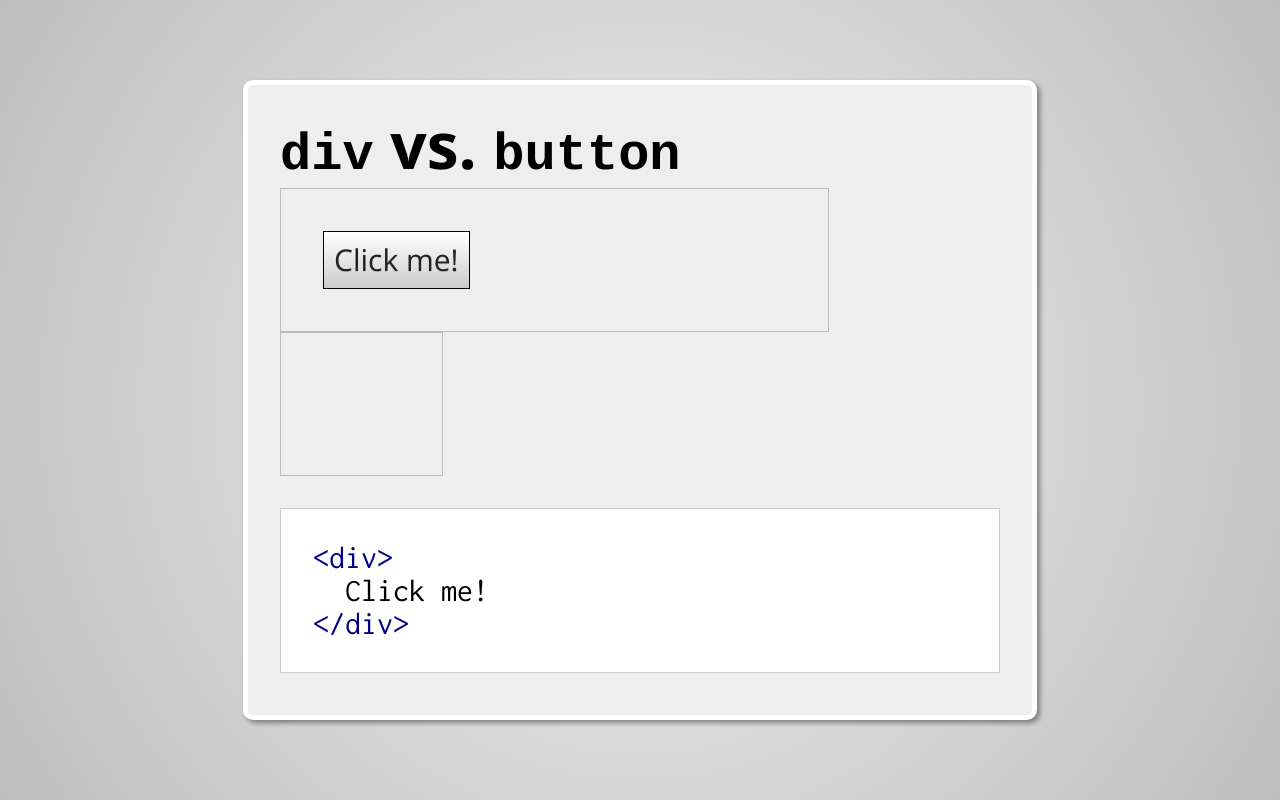
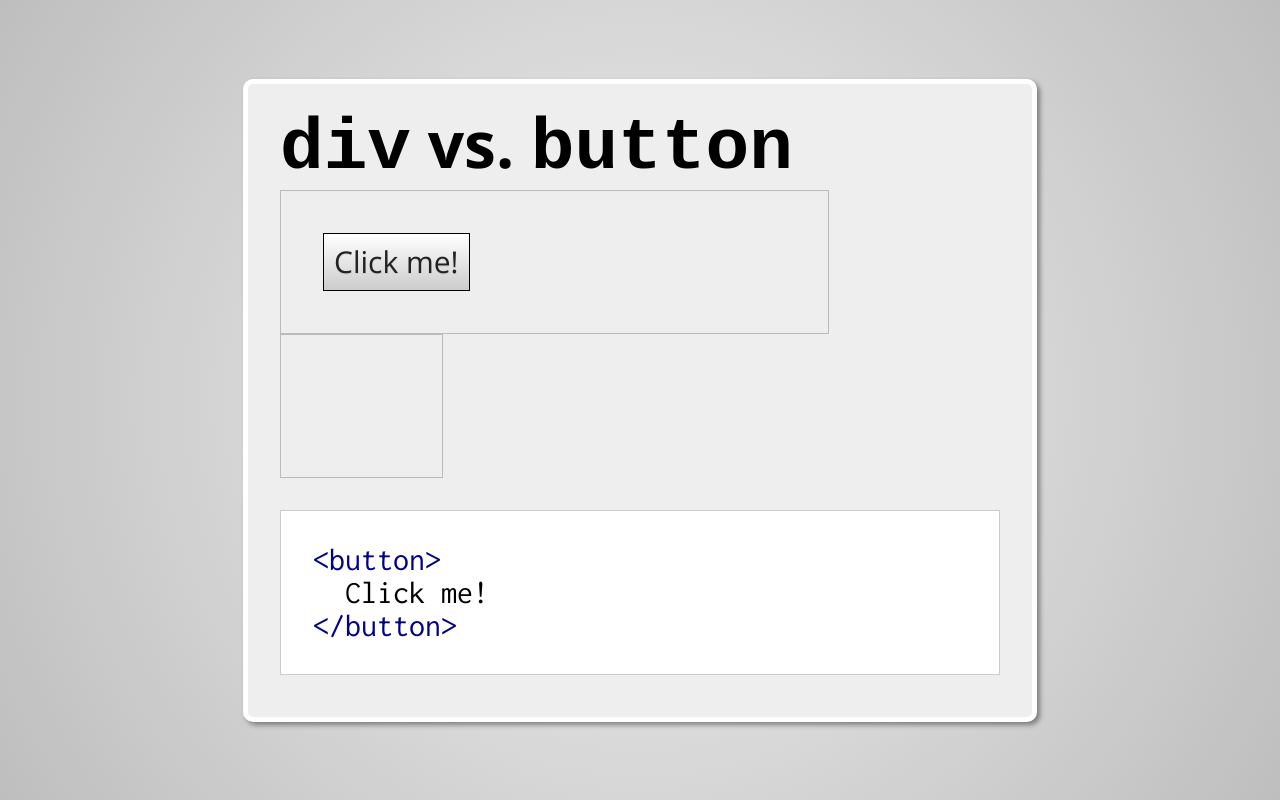
Before and after one commit to mikewest/mgc, a plain HTML site: page screencasts/a11y/divs-vs-buttons/demo.html in a window 1280 px wide. Drawn offline with nearby package versions, Linux system fonts and the light colour scheme.

Commit message:
Fiddling.

```diff
--- a/screencasts/a11y/divs-vs-buttons/demo.html
+++ b/screencasts/a11y/divs-vs-buttons/demo.html
@@ -36,8 +36,13 @@
         border-radius: 10px;
         padding: 0.5em 1em;
       }
+
       h1 {
         margin: 0;
+      }
+
+      h1 code {
+        font-size: 1.4em;
       }
 
       section {
@@ -160,7 +165,7 @@
     <section id="rendering"></section>
     <output for="rendering">&nbsp;</output>
 
-    <pre><code class='prettyprint lang-html' contenteditable='true' id='code'>&lt;div&gt;
+    <pre><code class='prettyprint lang-html' contenteditable='true' id='code'>&lt;button&gt;
   Click me!
-&lt;/div&gt;</code></pre>
+&lt;/button&gt;</code></pre>
 </html>
```
